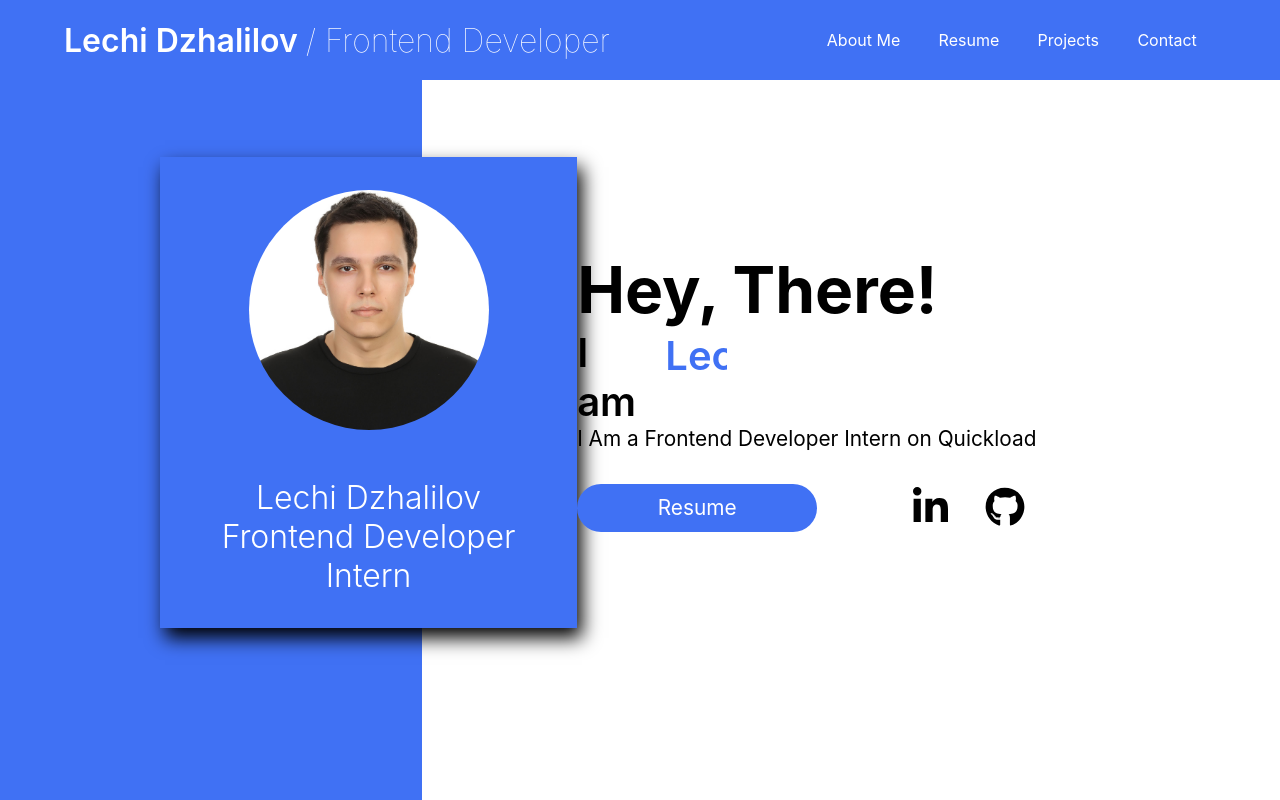
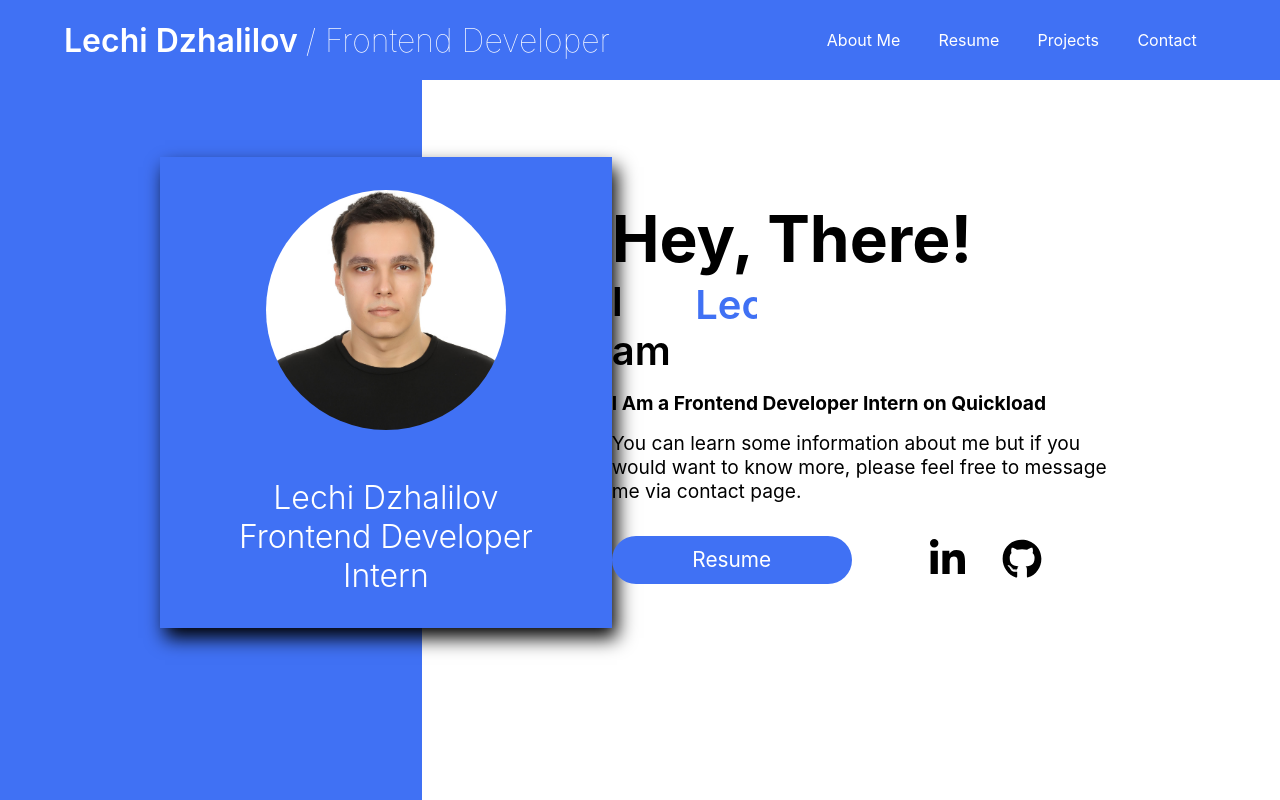
Before and after one commit to lechi-lilov/portfolio, a Next.js app: page / in a window 1280 px wide. Built offline with nearby package versions, Linux system fonts and the light colour scheme.

Commit message:
made projects page

```diff
--- a/data/personeldata.js
+++ b/data/personeldata.js
@@ -2,7 +2,7 @@ const info = [
   {
     title: "Lechi Dzhalilov",
     job: "Frontend Developer Intern ",
-    place: " Quickload",
+    place: "Quickload",
     experience1: {
       date: "2019-2019",
       title: "Bir Bilene Sor Teknoloji A.Ş.",
@@ -24,18 +24,20 @@ const info = [
 
 const projects = [
   {
-    title: "Linkedin",
+    title: "Linkedin Clone",
     description:
       "it's a linkedin clone almost exactly the same as original linkedin. I developed it with html, css, react.js",
-    link: "empty",
-    image: "empty",
+    link: "Click for the Demo",
+    image:
+      "https://lh3.googleusercontent.com/proxy/WrnlW9Z2iDq9FDATxAFvtlkfL9sFfGD5quc9kIGsMXl3sepQMdRzuZS88BcWlrIrpmnmawUHoRXopwKnkig5D56I3J9q7xVjkTIqxKbAJXA0SMq1UUmFCHL29sQjIi8QJTHkpil8Pu2rkkYXXgZ8bGofo_OSXZUQtt8Fv20LPA0XK452XzXCEcptQummvA5Kv8OJgp8gKI98pqHVs1l484bQFKQyG4r2bgGEaaeO_hejANiMiNbFdhB58wmXuiQ8mw",
   },
   {
-    title: "gmail",
+    title: "Gmail Clone",
     description:
       "it's a gmail clone almost exactly the same as original gmail. I developed it with html, css, react.js",
-    link: "empty",
-    image: "empty",
+    link: "Click for the Demo",
+    image:
+      "https://img.donanimhaber.com/images/haber/109253/src/Gmail-in-iOS-versiyonu-yeni-ozelliklerle-guncellendi109253_0.jpg",
   },
 ];
 
--- a/src/components/body/Body.js
+++ b/src/components/body/Body.js
@@ -15,6 +15,7 @@ import {
   Wrapper,
   Statictxt,
   Dynamictxt,
+  Info,
 } from "./style";
 
 function Body() {
@@ -57,10 +58,16 @@ function Body() {
                   </li>
                 </Dynamictxt>
               </Wrapper>
-              <p>
-                I Am a {data.job} on
-                {data.place}
-              </p>
+              <Info>
+                <p>
+                  I Am a {data.job} on {""}
+                  {data.place}
+                </p>
+                <p>
+                  You can learn some information about me but if you would want
+                  to know more, please feel free to message me via contact page.
+                </p>
+              </Info>
               <Buttons>
                 <Link href="/headerlinks/myresume" passHref>
                   <Option1>
--- a/src/components/body/style.js
+++ b/src/components/body/style.js
@@ -95,7 +95,7 @@ export const Dynamictxt = styled.div`
 
 export const Right = styled.div`
   color: black;
-  min-width: 20%;
+  width: 40%;
   min-height: 40%;
   margin: 0 10rem 5rem 0;
   display: flex;
@@ -107,6 +107,13 @@ export const Right = styled.div`
   }
   p {
     font-size: 1.3rem;
+  }
+`;
+
+export const Info = styled.div`
+  p {
+    font-size: 1.2rem !important;
+    margin: 1rem 0 1rem 0;
   }
 `;
 export const Buttons = styled.div`
```
Also changed, not shown: src/components/projects/Projects.js (+14 -1 lines), src/components/projects/style.js (+14 -3 lines).
